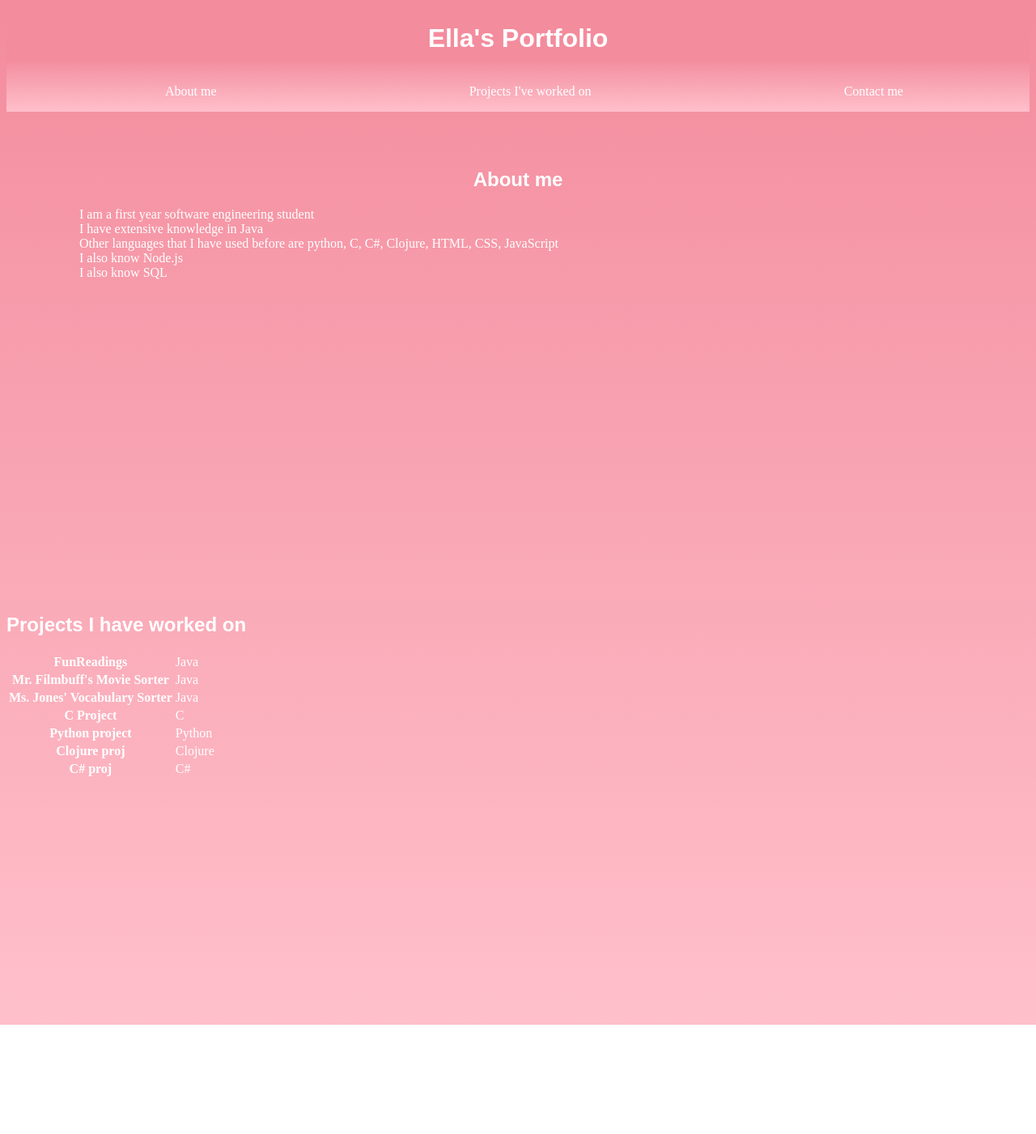
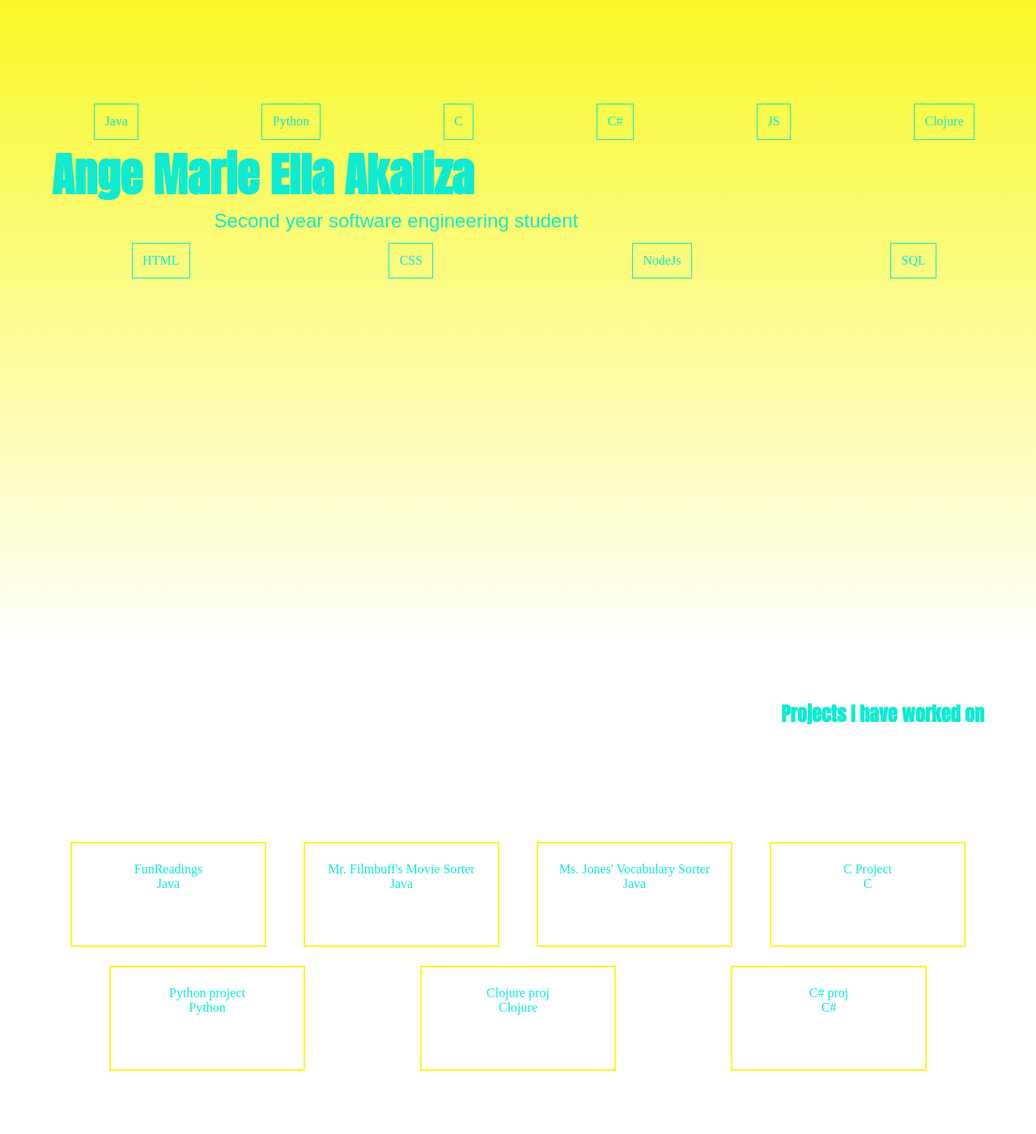
Before and after one commit to Ellakaliza/MyPortfolio, a plain HTML site: page index.html in a window 1280 px wide. Shown: the top 1401 px of the page at 81% size. Before the commit the page ends 1266 px from the top, so only its background shows below. Drawn offline with Linux system fonts and the light colour scheme; a web font is replaced by a local one.

Commit message:
another one

```diff
--- a/index.css
+++ b/index.css
@@ -1,45 +1,116 @@
-Body{
-    background-image: linear-gradient(rgb(243, 140, 157),Pink);
-    color: white;
+*{
+    margin: 0;
 }
-a{
-    text-decoration: none;
-    color: white;
+.header{
+    height: 100vh;
+    width: 100vw;
+    background-image:linear-gradient(rgb(248, 248, 38), white) ;
+    color:rgb(15,235,209);
+    & h1{
+        padding-left: 5%;
+        font-size: 1.5cm;
     }
-ul{
+    & p{
+        padding-left: 7cm;
+        color:rgb(15, 235, 209) ;
+        font-size:1.5em;
+        font-family: "New Amsterdam", sans-serif;
+    }
+    & ul{
+        padding-top: 10%;
         list-style-type: none;
-}
-header{
-    width: 100%;
-    display: flex;
-    flex-direction: column;
-    background-image: linear-gradient(rgb(243, 140, 157) 50%,Pink);
-    position: sticky;
-    top: 0px;
-}
-#navbar{
         display: flex;
         justify-content: space-around;
+        & li{
+            border: 1px solid rgb(15, 235, 209);
+            padding: 1%;
         }
-#about{
-     & ul{
+    }
+    & ul#second{
+        padding-top: 1%;
+    }
+}
+.projects{
+    height: 100vh;
+    & h2{
+       padding: 5%;
+       text-align: right;
+       color: rgb(15, 235, 209);
+    }
+    & div.pbox{
+        padding:5%;
         display: flex;
-        flex-direction: column;
+        flex-wrap: wrap;
         justify-content: space-around;
+
+
+        & a{
+            text-decoration: none;
+            margin: 1%;
+            padding: 2%;
+            width: 15vw;
+            height: 10vh;
+            border: 2px solid rgb(248, 248, 38);
+            color: rgb(15, 235, 209);
+                text-align: center;
+            &:hover {
+                background-color: rgb(15, 235, 209);
+                color: white;
+                border: none;
                 }
-    & h2{
-        text-align: center;
+            &:active {
+                background-color: rgb(15, 235, 209);
+                box-shadow: 0 5px aqua;
+                transform: translateY(4px);
                 }
-    padding: 50px;
-    height: 500px;
             }
-#projects{
-    height: 500px;
-}
-header h1{
-    text-align: center;
     }
 
+}
+.contact{
+    height: 100vh;
+    width: 100vw;
+    background-image:linear-gradient(white, rgb(15,235,209));
+    & h1{
+        margin-left:50%;
+        margin-right: 50%;
+        margin-top: 5%;
+        color: aqua;
+    }
+    & form{
+        margin-left: 50%;
+        & textarea{
+            width: 250px;
+            height: 250px;
+            background-color: transparent;
+            border:aqua 2px solid;
+        }
+        & input {
+            background-color: transparent;
+            width: 250px;
+            height: 25px;
+            border:aqua 2px solid;
+        }
+        & button{
+            width: 250px;
+            height:50px;
+            background-color: transparent;
+            border:aqua 2px solid;
+            color:white;
+            font-family: "Anton", sans-serif;
+            &:hover {
+                background-color: white;
+                color: rgb(15, 235, 209);
+                border: none;
+            }
+            &:active {
+                background-color: aqua;
+                box-shadow: 0 5px aquamarine;
+                transform: translateY(4px);
+              }
+        }
+    }
+}
 h1, h2, h4 {
-    font-family:"Matemasie", sans-serif ;
+    font-family:"Anton", sans-serif ;
 }
--- a/index.html
+++ b/index.html
@@ -5,68 +5,88 @@
     <meta name="viewport" content="width=device-width, initial-scale=1.0">
     <title>Ella's Website</title>
     <link rel="stylesheet" href="index.css">
+
+
     <link rel="preconnect" href="https://fonts.gstatic.com" crossorigin>
-    <link href="https://fonts.googleapis.com/css2?family=Matemasie&display=swap" rel="stylesheet">
+    <link href="https://fonts.googleapis.com/css2?family=Anton&family=New+Amsterdam&display=swap" rel="stylesheet">
+
+    <link rel="preconnect" href="https://fonts.gstatic.com" crossorigin>
+    <link href="https://fonts.googleapis.com/css2?family=New+Amsterdam&display=swap" rel="stylesheet">
 </head>
 <body>
-    <header>
-       <h1>Ella's Portfolio</h1>
-       <nav>
-            <div>
-                <ul id="navbar">
-                    <li><a href="#about">About me</a></li>
-                    <li><a href="#projects">Projects I've worked on</a></li>
-                    <li><a target="_blank" href="contactMe.html">Contact me</a></li>
-                </ul>
-            </div>
-        </nav>
-    </header>
-    <main>
-        <div id="about">
-            <h2>About me</h2>
-            <ul>
-                <li>I am a <span>first</span> year software engineering student</li>
-                <li>I have extensive knowledge in Java</li>
-                <li>Other languages that I have used before are python, C, C#, Clojure, HTML, CSS, JavaScript</li>
-                <li>I also know Node.js</li>
-                <li>I also know SQL</li>
-            </ul>
+    <section class="header">
+        <ul id="first">
+            <li>Java</li>
+            <li>Python</li>
+            <li>C</li>
+            <li>C#</li>
+            <li>JS</li>
+            <li>Clojure</li>
+        </ul>
+        <h1>Ange Marie Ella Akaliza</h1>
+        <p id="p1"><span>Second</span> year software engineering student</p>
+        <ul id="second">
+           <li>HTML</li>
+            <li>CSS</li>
+            <li>NodeJs</li>
+            <li>SQL</li>
+        </ul>
+    </section>
+
+    <section class="projects">
+        <h2>Projects I have worked on</h2>
+        <div class="pbox">
+            <a target="_blank" href="https://github.com/Ellakaliza/JavaProject1"><div id="p1">
+                <p>FunReadings</p>
+                <p>Java</p>
+            </div></a>
+
+            <a target="_blank" href="https://github.com/Ellakaliza/JavaProject2"><div id="p2">
+                <p>Mr. Filmbuff's Movie Sorter</p>
+                <p>Java</p>
+            </div></a>
+
+            <a target="_blank" href="https://github.com/Ellakaliza/JavaProject3"><div id="p3">
+                <p>Ms. Jones' Vocabulary Sorter</p>
+                <p>Java</p>
+            </div></a>
+
+            <a target="_blank" href="https://github.com/Ellakaliza/C_Projects"><div id="p4"><p>C Project</p>
+                <p>C</p>
+            </div></a>
+
+
+            <a target="_blank" href="https://github.com/Ellakaliza/PythonProjects"><div id="p5">
+                <p>Python project</p>
+                <p>Python</p>
+            </div></a>
+
+            <a target="_blank" href="https://github.com/Ellakaliza/Clojure"><div id="p6">
+                <p>Clojure proj</p>
+                <p>Clojure</p>
+            </div></a>
+
+            <a target="_blank" href="https://github.com/Ellakaliza/C_Sharp_Projects"><div id="p7">
+                <p>C# proj</p>
+                <p>C#</p>
+            </div></a>
         </div>
-        <div id="projects">
-            <h2>Projects I have worked on</h2>
-            <table>
-                <tr>
-                    <th><a target="_blank" href="https://github.com/Ellakaliza/JavaProject1">FunReadings</a></th>
-                    <td>Java</td>
-                </tr>
-                <tr>
-                    <th><a target="_blank" href="https://github.com/Ellakaliza/JavaProject2">Mr. Filmbuff's Movie Sorter</a>
-                   </th>
-                   <td>Java</td>
-                </tr>
-                <tr>
-                    <th><a target="_blank" href="https://github.com/Ellakaliza/JavaProject3">Ms. Jones' Vocabulary Sorter</a>
-                    </th>
-                    <td>Java</td>
-                </tr>
-                <tr>
-                    <th><a href="https://github.com/Ellakaliza/C_Projects"> C Project</a></th>
-                    <td>C</td>
-                </tr>
-                <tr>
-                    <th><a href="https://github.com/Ellakaliza/PythonProjects">Python project</a></th>
-                    <td>Python</td>
-                </tr>
-                <tr>
-                    <th><a href="https://github.com/Ellakaliza/Clojure">Clojure proj</a></th>
-                    <td>Clojure</td>
-                </tr>
-                <tr>
-                    <th><a href="https://github.com/Ellakaliza/C_Sharp_Projects">C# proj</a></th>
-                    <td>C#</td>
-                </tr>
-            </table>
-        </div>
-    </main>
+    </section>
+
+    <section class="contact">
+        <h1>Contact Form</h1>
+        <form action="/">
+            <input type="text" name="name" id="name" placeholder="Your name" required>
+            <br>
+            <br>
+            <input type="email" name="email" id="email" placeholder="Your email" required>
+            <br>
+
+            <br>
+            <textarea name="message" id="message" placeholder="Message" required></textarea>
+            <br>
+            <button type="submit">Send Me a Message</button>
+        </form>
+    </section>
 </body>
 </html>
```
Also changed, not shown: contactMe.html (deleted, +0 -27 lines). Lines whose indentation alone changed are shown as unchanged.
